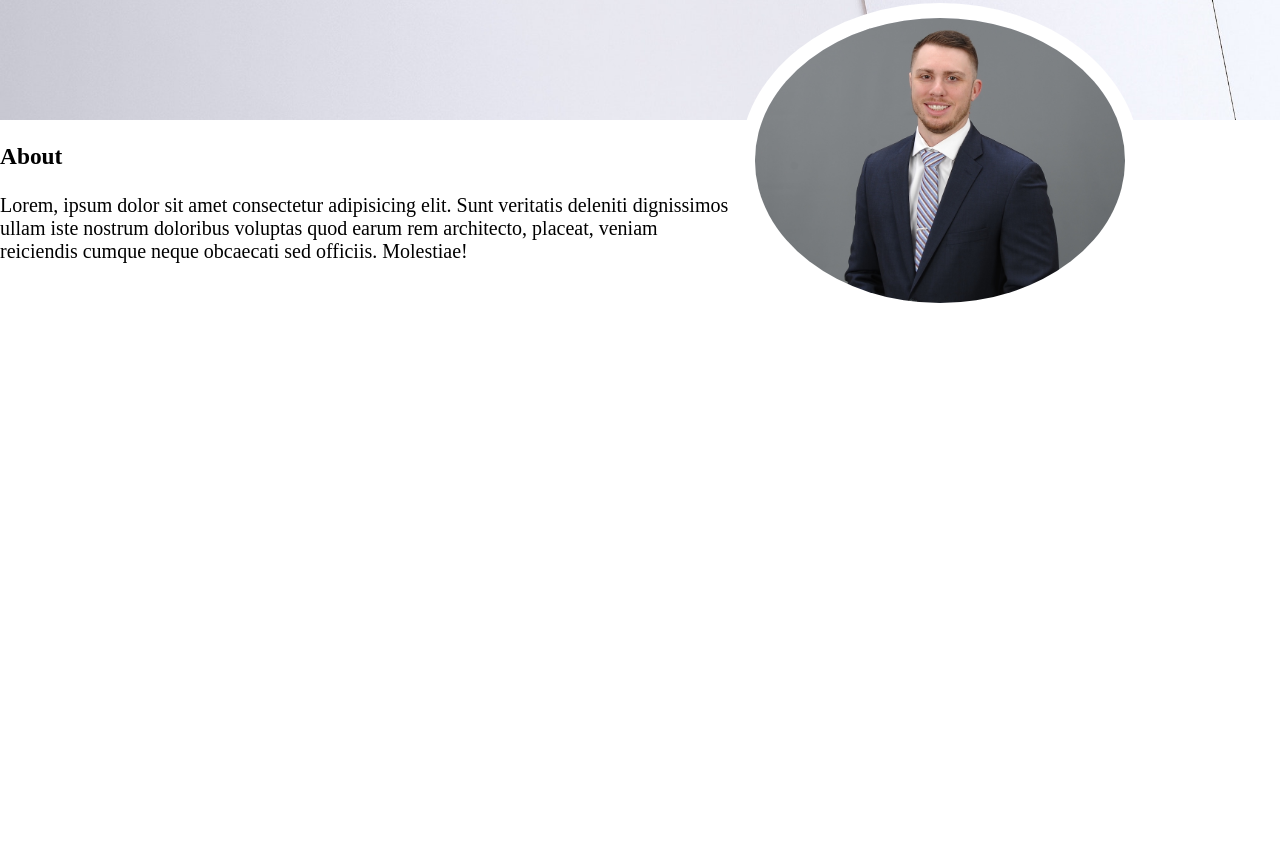
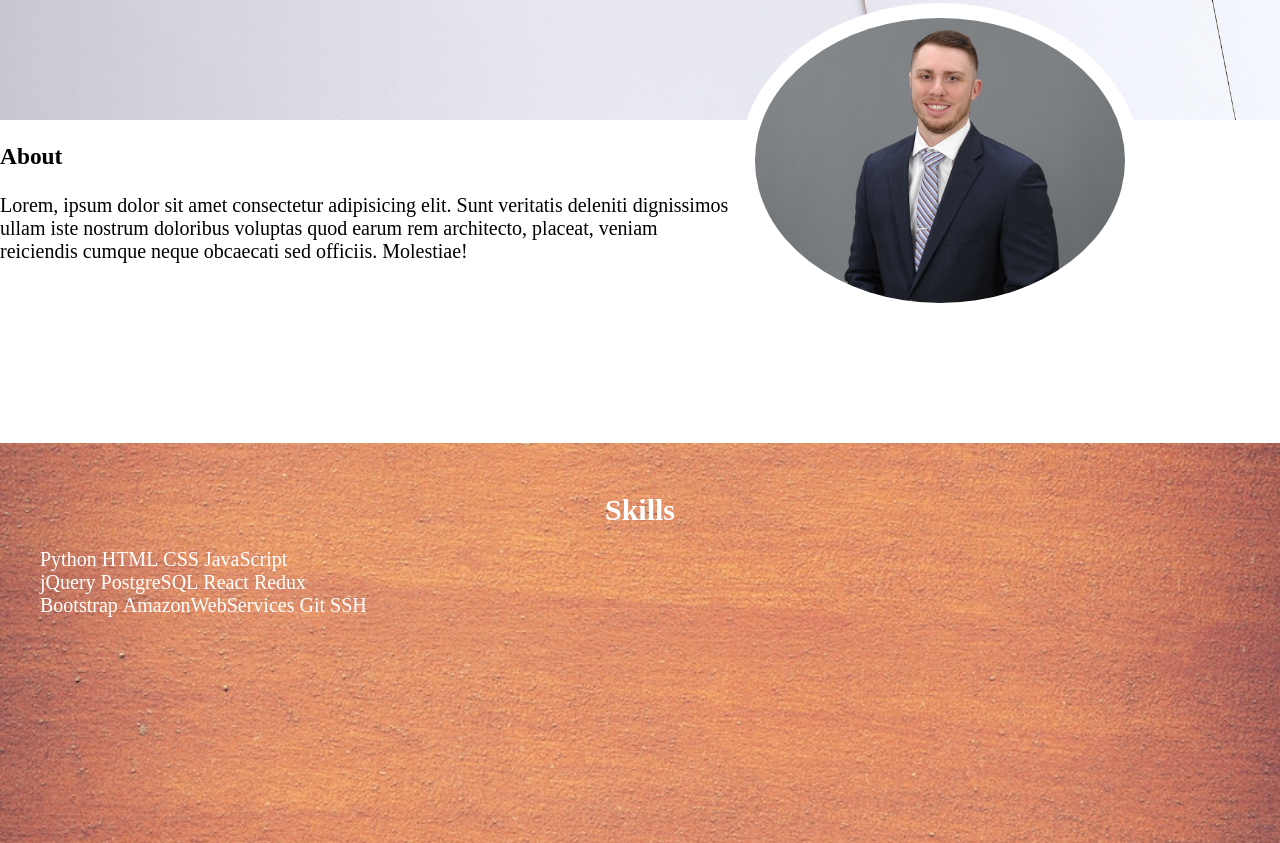
Before and after one commit to mraines4/portfolio-sample, a plain HTML site: page index.html in a window 1280 px wide. Shown: the part 380-1223 px from the top of the page. Before the commit the page ends 823 px from the top, so only its background shows below. Drawn offline with nearby package versions, Linux system fonts and the light colour scheme.

Commit message:
added skills section

```diff
--- a/index.html
+++ b/index.html
@@ -30,5 +30,30 @@
         <h3>About</h3>
         <p class="about-me-text">Lorem, ipsum dolor sit amet consectetur adipisicing elit. Sunt veritatis deleniti dignissimos ullam iste nostrum doloribus voluptas quod earum rem architecto, placeat, veniam reiciendis cumque neque obcaecati sed officiis. Molestiae!</p>
     </div>
+    <div class="skills">
+        <h3 class="skills-header">
+            Skills
+        </h3>
+        <ul class="icons">
+            <div class="row-icon">
+                <li>Python</li>
+                <li>HTML</li>
+                <li>CSS</li>
+                <li>JavaScript</li>
+            </div>
+            <div class="row-icon">
+                <li>jQuery</li>
+                <li>PostgreSQL</li>
+                <li>React</li>
+                <li>Redux</li>
+            </div>
+            <div class="row-icon">
+                <li>Bootstrap</li>
+                <li>AmazonWebServices</li>
+                <li>Git</li>
+                <li>SSH</li>
+            </div>
+        </ul>
+    </div>
 </body>
 </html>
--- a/stylesheets/index.css
+++ b/stylesheets/index.css
@@ -71,3 +71,30 @@ html {
     width: 400px;
     float: right;
 }
+
+.skills {
+    background-image: url(../images/skills-bg.jpg);
+    background-size: cover;
+    background-position: center;
+    font-size: 20px;
+    height: 400px;
+    /* border: 3px solid red; */
+}
+
+.skills-header {
+    color: white;
+    text-align: center;
+    font-size: 30px;
+    padding-top: 50px;
+    margin: 0;
+}
+
+.icons {
+    display: inline-block;
+}
+
+.row-icon li {
+    display: inline;
+    text-align: center;
+    color: white;
+}
```
Also changed, not shown: images/code-background.jpg (deleted), images/coding-background.jpg (deleted), images/skills-bg.jpg (added).
